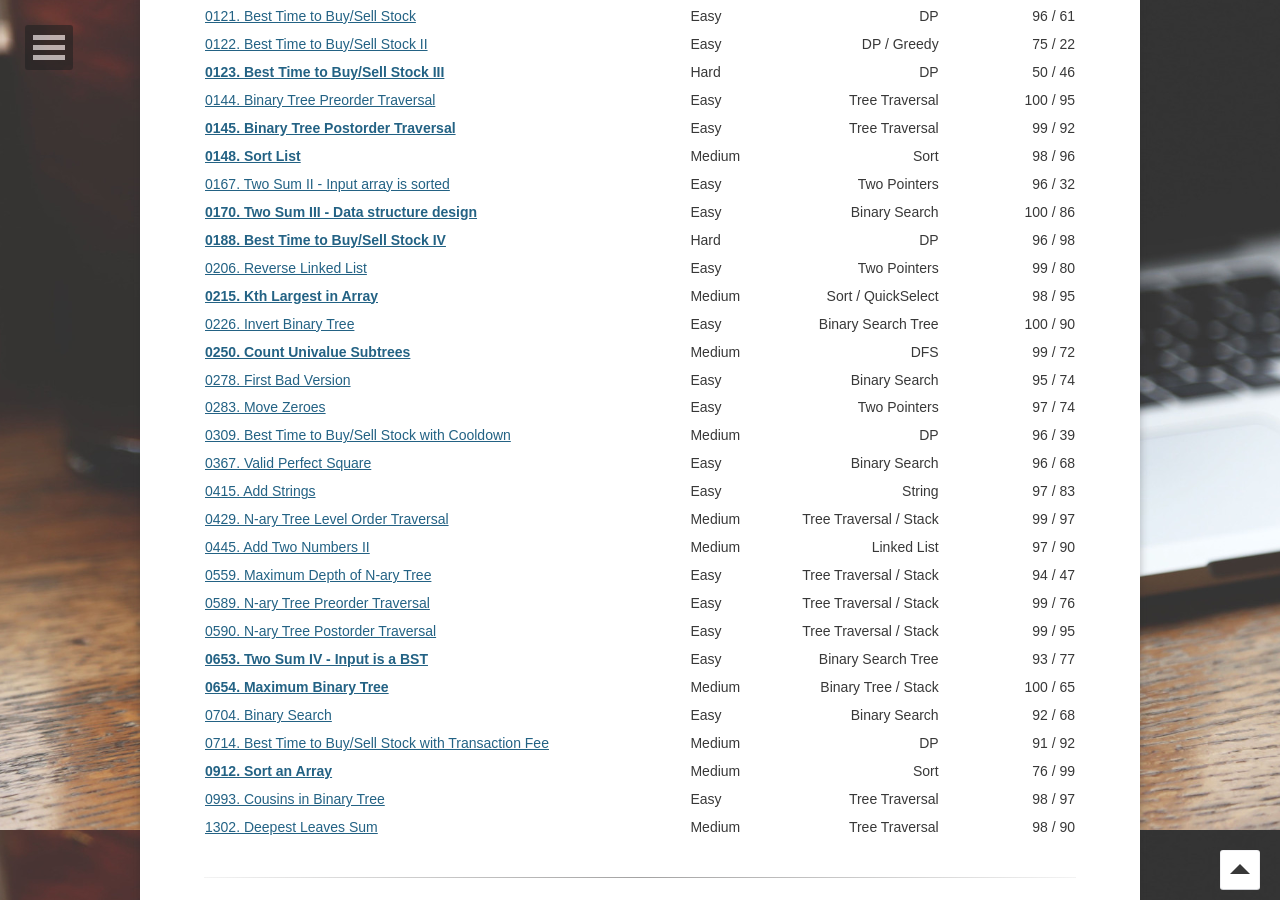
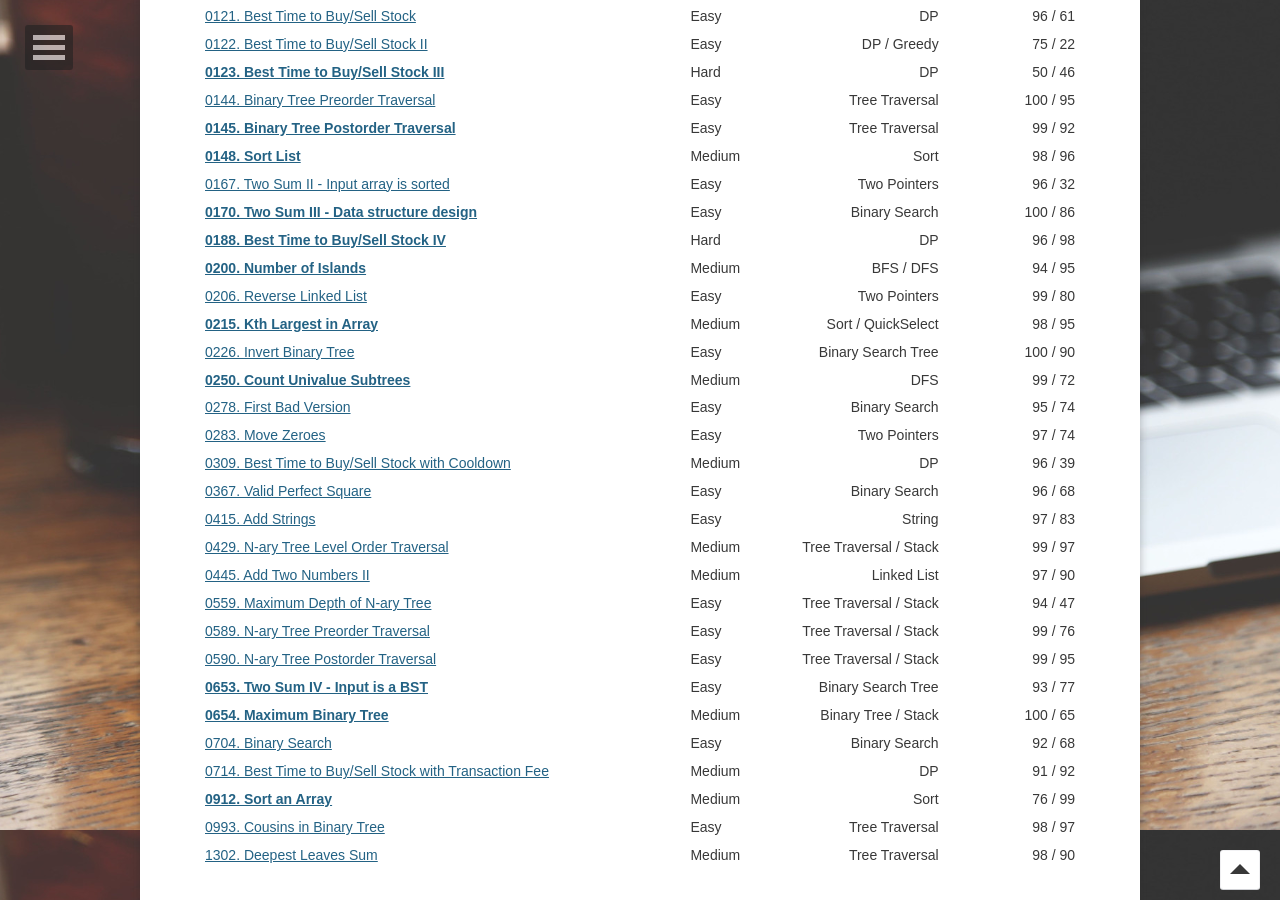
Before and after one commit to yylou/yylou.github.io, a Jekyll site: the page built from _posts/2050-07-28-leetcoding.md, in a window 1280 px wide and 900 px high, scrolled down 970 px. Built offline with Jekyll 4.4.1, drawn with Linux system fonts in a browser that asks for light colours; some web fonts are replaced.

Commit message:
Add LeetCode 0200

```diff
--- a/_posts/2050-07-28-leetcoding.md
+++ b/_posts/2050-07-28-leetcoding.md
@@ -45,6 +45,7 @@ comments: true
 | [0167. Two Sum II - Input array is sorted](https://yyloumike.gitbook.io/leetcode/mixed/two-sum-4-qs/0167.-two-sum-ii-input-array-is-sorted){:target="_blank"}             | Easy | Two Pointers | 96 / 32 |
 | [**0170. Two Sum III - Data structure design**](https://yyloumike.gitbook.io/leetcode/mixed/two-sum-4-qs/0170.-two-sum-iii-data-structure-design){:target="_blank"}       | Easy | Binary Search | 100 / 86 |
 | [**0188. Best Time to Buy/Sell Stock IV**](https://yyloumike.gitbook.io/leetcode/dp/buy-and-sell-stock/0188.-best-time-to-buy-and-sell-stock-iv){:target="_blank"}        | Hard | DP | 96 / 98 |
+| [**0200. Number of Islands**](https://yyloumike.gitbook.io/leetcode/dfs-bfs/0200.-number-of-islands){:target="_blank"}                                                    | Medium | BFS / DFS | 94 / 95 |
 | [0206. Reverse Linked List](https://yyloumike.gitbook.io/leetcode/linked-list/0206.-reverse-linked-list){:target="_blank"}                                                | Easy | Two Pointers | 99 / 80 |
 | [**0215. Kth Largest in Array**](https://yyloumike.gitbook.io/leetcode/sorting/0215.-kth-largest-in-array){:target="_blank"}                                              | Medium | Sort / QuickSelect | 98 / 95 |
 | [0226. Invert Binary Tree](https://yyloumike.gitbook.io/leetcode/tree/0226.-invert-binary-tree){:target="_blank"}                                                         | Easy | Binary Search Tree | 100 / 90 |
```
